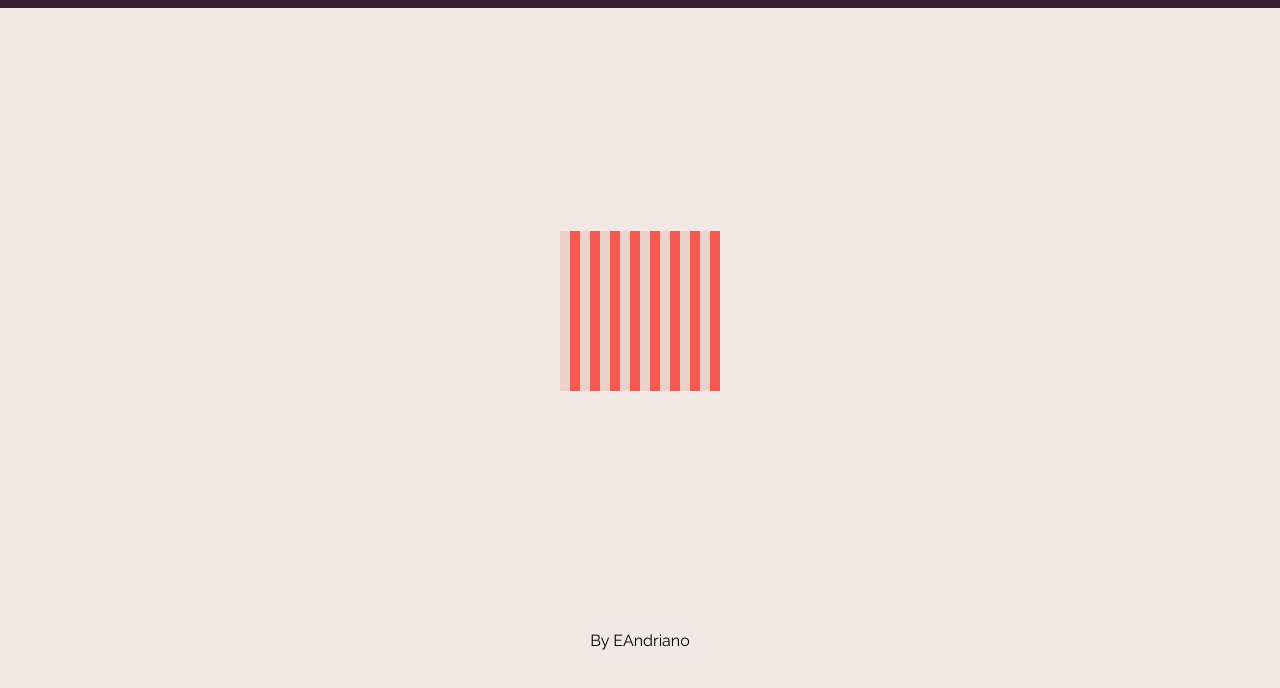
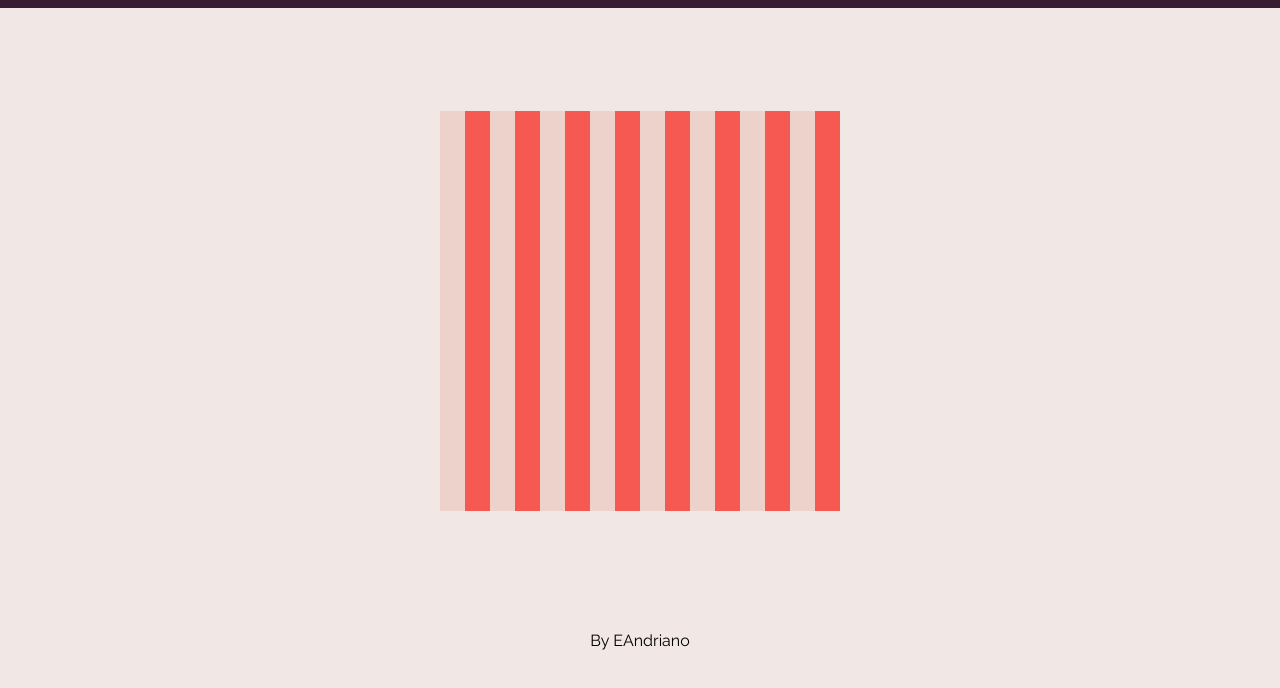
Before and after one commit to ElizabethAndriano/etch-a-sketch, a plain HTML site: page index.html in a window 1280 px wide. Shown: the part 94-782 px from the top of the page. Drawn offline with Linux system fonts and the light colour scheme.

Commit message:
Set width of sketchpad to 400px

```diff
--- a/code.js
+++ b/code.js
@@ -1,14 +1,16 @@
 sketchpad = document.querySelector('#sketchpad');
 
-MAX = 16*16;
+side = 16;
 
-for(i = 0; i < MAX; i++){
+for(i = 0; i < side**2; i++){
     div = document.createElement('div');
 
     i % 2 == 0 ? div.classList.add('sketch') : div.classList.add('sketch1');
 
-    div.style.width = '10px';
-    div.style.height = '10px';
+    size = (400/side).toString() + 'px'
+
+    div.style.width = size;
+    div.style.height = size;
 
     sketchpad.appendChild(div);
     console.log(i)
--- a/styles.css
+++ b/styles.css
@@ -30,8 +30,8 @@ body {
   display: flex;
   flex-wrap: wrap;
 
-  width: 160px;
-  height: 160px;
+  width: 400px;
+  height: 400px;
   background-color: #edd2cb;
 }
 
```
